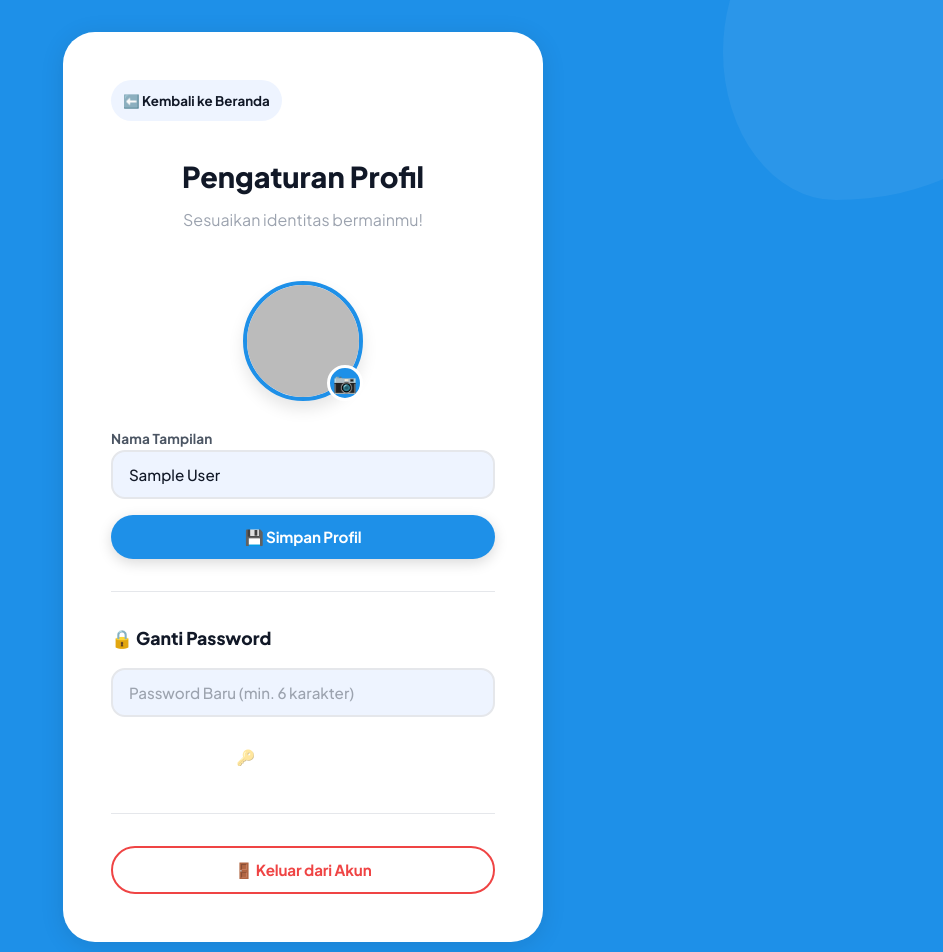
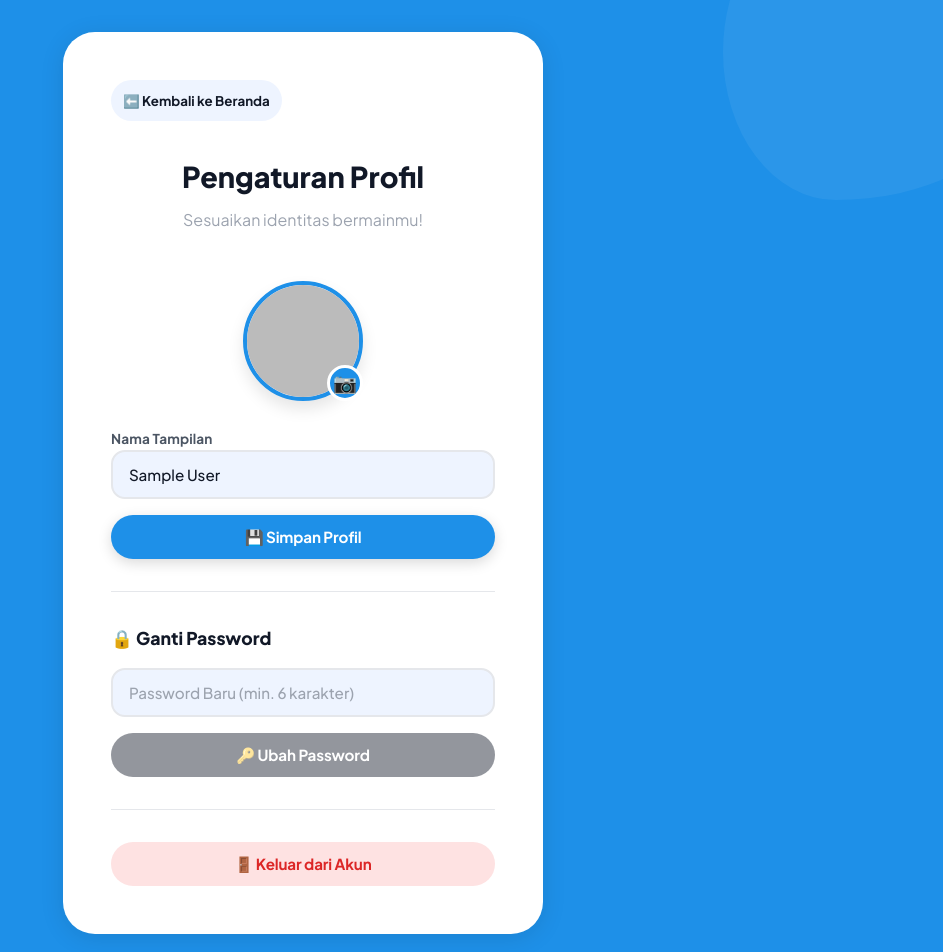
Before and after one commit to AzimaF/mister-white, a React (Vite) app: page /#/profile in a window 1280 px wide. Shown: the top 952 px of the page, without its empty margins (337-1280 px from the left). Built offline with nearby package versions, Linux system fonts and the light colour scheme; no server answers; the database is empty; sample sign-in values are in the browser's storage.

Commit message:
Fix button colors in Profile Page

```diff
--- a/src/pages/ProfilePage.jsx
+++ b/src/pages/ProfilePage.jsx
@@ -198,7 +198,7 @@ export default function ProfilePage() {
                 onChange={(e) => setPassword(e.target.value)}
               />
             </div>
-            <button type="submit" className="btn btn-outline-white" disabled={loading || !password}>
+            <button type="submit" className="btn btn-primary" disabled={loading || !password}>
               {loading ? 'Menyimpan...' : '🔑 Ubah Password'}
             </button>
           </form>
@@ -206,9 +206,9 @@ export default function ProfilePage() {
 
         <div className="profile-section" style={{ borderBottom: 'none', paddingBottom: 0, marginTop: '24px' }}>
           <button
-            className="btn btn-outline-white"
+            className="btn"
             onClick={handleLogout}
-            style={{ width: '100%', borderColor: '#EF4444', color: '#EF4444' }}
+            style={{ width: '100%', background: '#FEE2E2', color: '#DC2626', fontWeight: 'bold' }}
           >
             🚪 Keluar dari Akun
           </button>
```
